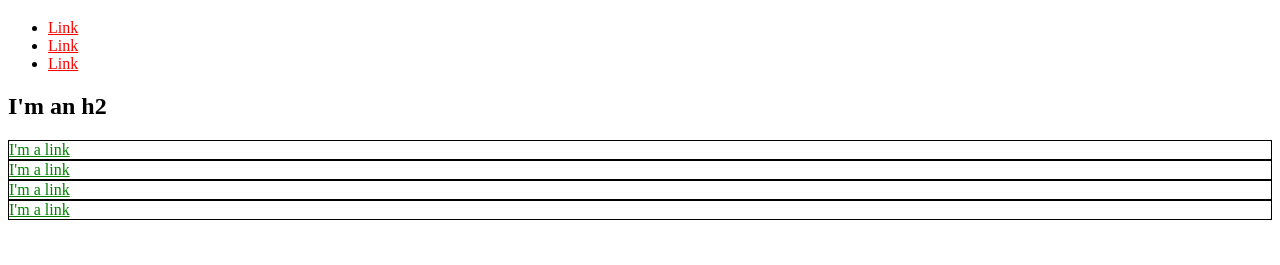
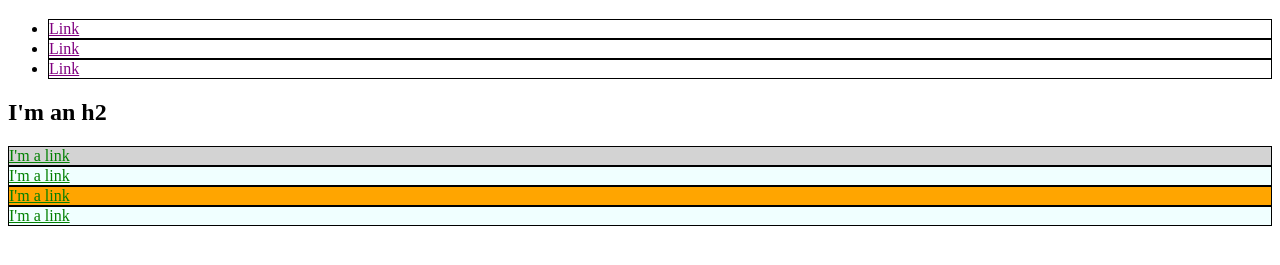
Before and after one commit to cusickcatherine/cusickcatherine.github.io, a plain HTML site: page index.html in a window 1280 px wide. Shown: the part 61-326 px from the top of the page. Drawn offline with Linux system fonts and the light colour scheme.

Commit message:
Add internal stylesheet, classes, and ids

```diff
--- a/index.html
+++ b/index.html
@@ -3,32 +3,58 @@
   <head>
     <title>Test Page: Don't Panic</title>
     <meta charset="utf-8">
+    <style>
+      a {
+        color: red;
+      }
+      li {
+        border: 1px solid black;
+      }
+      li a {
+        color: purple;
+      }
+      #exec-bio {
+        background-color: lightgray;
+      }
+      #orange-test {
+        background-color: orange;
+      }
+      .bio-box {
+        border: 1px solid black;
+      }
+      .bio-box a {
+        color: green;
+      }
+      .azure-background {
+        background-color: azure;
+      }
+    </style>
   </head>
   <body>
     <h1>I'm an h1</h1>
     <ul>
       <li>
-        <a href="https://example.com/" style="color: red;">Link</a>
+        <a href="https://example.com/">Link</a>
       </li>
       <li>
-        <a href="https://example.com/" style="color: red;">Link</a>
+        <a href="https://example.com/">Link</a>
       </li>
       <li>
-        <a href="https://example.com/" style="color: red;">Link</a>
+        <a href="https://example.com/">Link</a>
       </li>
     </ul>
     <h2>I'm an h2</h2>
-    <div style="border: 1px solid black;">
-      <a href="https://example.com/" style="color: green;">I'm a link</a>
+    <div id="exec-bio" class="bio-box azure-background">
+      <a href="https://example.com/">I'm a link</a>
     </div>
-    <div style="border: 1px solid black;">
-      <a href="https://example.com/" style="color: green;">I'm a link</a>
+    <div class="bio-box azure-background">
+      <a href="https://example.com/">I'm a link</a>
     </div>
-    <div style="border: 1px solid black;">
-      <a href="https://example.com/" style="color: green;">I'm a link</a>
+    <div id= "orange-test" class="bio-box azure-background">
+      <a href="https://example.com/">I'm a link</a>
     </div>
-    <div style="border: 1px solid black;">
-      <a href="https://example.com/" style="color: green;">I'm a link</a>
+    <div class="bio-box azure-background">
+      <a href="https://example.com/">I'm a link</a>
     </div>
   </body>
 </html>
```
